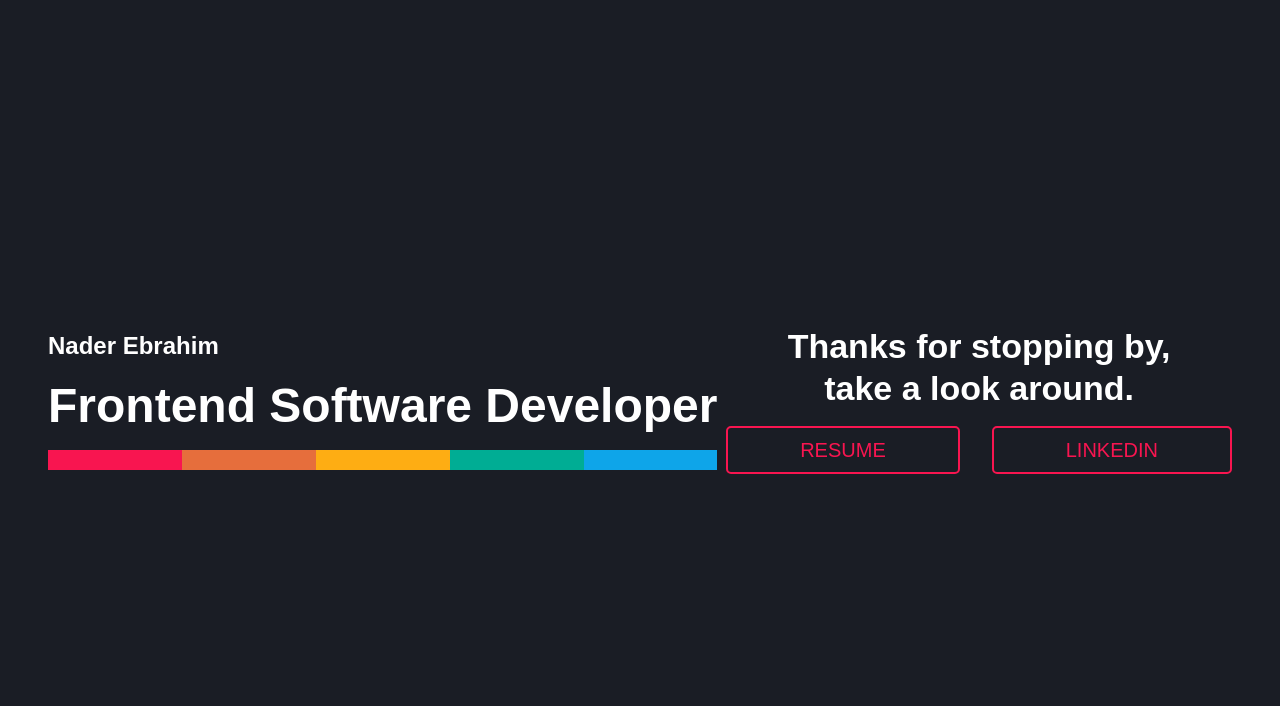
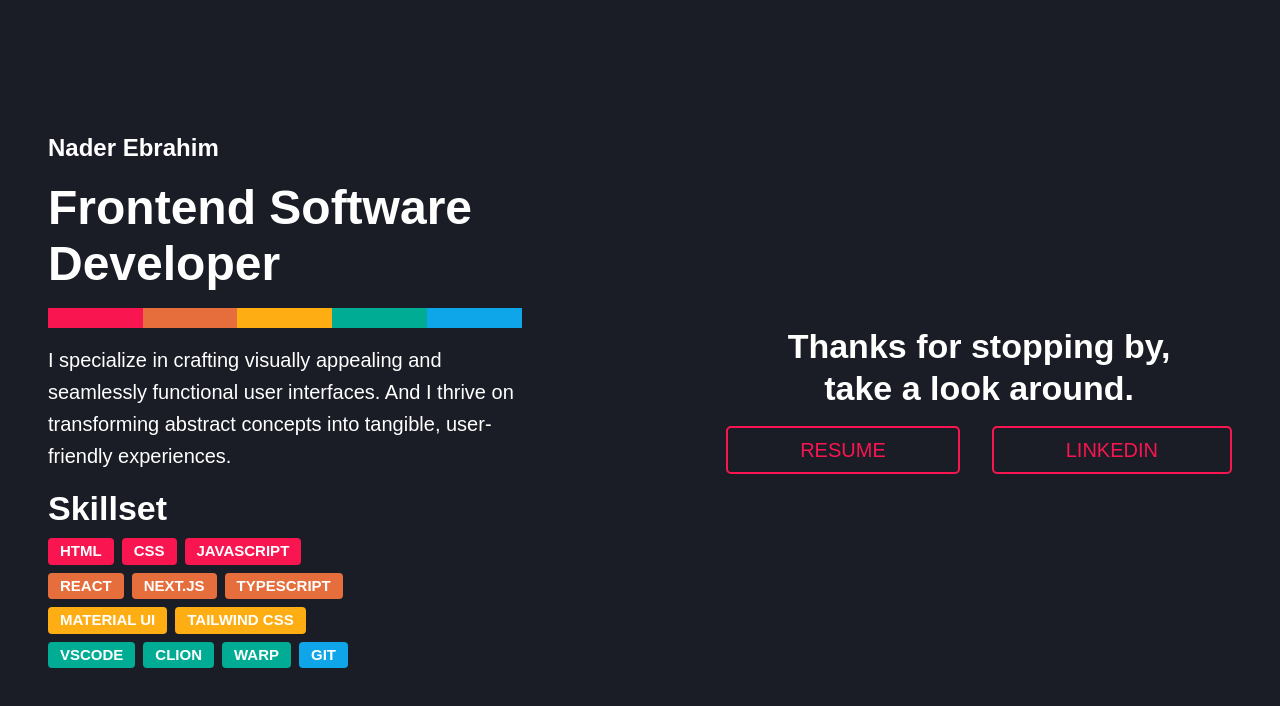
Before and after one commit to terminader7/portfolio, a Next.js app: page / in a window 1280 px wide. Shown: the top 706 px of the page. Built offline with nearby package versions, Linux system fonts and the light colour scheme.

Commit message:
made skillchip component, displaying skills on home page

```diff
--- /dev/null
+++ b/components/SkillChip.tsx
@@ -0,0 +1,28 @@
+import { styled } from "@mui/material";
+import MuiChip, { ChipProps } from "@mui/material/Chip";
+
+interface StyledChipProps extends ChipProps {
+  background: string;
+}
+
+const Chip = styled(MuiChip)<StyledChipProps>(
+  ({ theme, background }) => `
+    display: inline-flex;
+    font-size: 15px;
+    text-transform: uppercase;
+    font-weight: 700;
+    align-items: center;
+    height: auto;
+    justify-content: center;
+    padding: ${theme.spacing(0.25, 0)};
+    border-radius: 4px;
+    color: ${theme.palette.common.white};
+    background-color: ${background};
+`
+);
+
+const SkillChip = ({ label, background }: StyledChipProps) => {
+  return <Chip variant="filled" label={label} background={background} />;
+};
+
+export default SkillChip;
--- a/pages/index.tsx
+++ b/pages/index.tsx
@@ -4,6 +4,7 @@ import InlineContainer from "../components/InlineContainer";
 import LinkButton from "../components/LinkButton";
 import { useTheme } from "@mui/material";
 import MultiColorLine from "../components/MultiColorLine";
+import SkillChip from "../components/SkillChip";
 // import Image from "next/image";
 
 export default function Home() {
@@ -24,7 +25,7 @@ export default function Home() {
           height: "100vh",
         }}
       >
-        <Box display="flex" gap="1rem" flexDirection="column">
+        <Box display="flex" gap="1rem" flexDirection="column" width="40%">
           <Typography
             variant="h5"
             textAlign="center"
@@ -38,12 +39,67 @@ export default function Home() {
           </Typography>
           <Typography
             variant="h3"
-            textAlign="center"
             sx={{ color: "common.white", fontWeight: "bold" }}
           >
             Frontend Software Developer
           </Typography>
           <MultiColorLine />
+          <Typography variant="h6" color="common.white">
+            I specialize in crafting visually appealing and seamlessly
+            functional user interfaces. And I thrive on transforming abstract
+            concepts into tangible, user-friendly experiences.
+          </Typography>
+          <Box>
+            <Typography
+              variant="h4"
+              color="common.white"
+              fontWeight={600}
+              marginBottom=".5rem"
+            >
+              Skillset
+            </Typography>
+            <InlineContainer gap=".5rem" width="70%" sx={{ flexWrap: "wrap" }}>
+              <SkillChip label="HTML" background={theme.palette.primary.red} />
+              <SkillChip label="CSS" background={theme.palette.primary.red} />
+              <SkillChip
+                label="JavaScript"
+                background={theme.palette.primary.red}
+              />
+              <SkillChip
+                label="React"
+                background={theme.palette.primary.orange}
+              />
+              <SkillChip
+                label="Next.js"
+                background={theme.palette.primary.orange}
+              />
+              <SkillChip
+                label="TypeScript"
+                background={theme.palette.primary.orange}
+              />{" "}
+              <SkillChip
+                label="Material UI"
+                background={theme.palette.primary.yellow}
+              />
+              <SkillChip
+                label="Tailwind CSS"
+                background={theme.palette.primary.yellow}
+              />
+              <SkillChip
+                label="VSCode"
+                background={theme.palette.primary.green}
+              />
+              <SkillChip
+                label="CLion"
+                background={theme.palette.primary.green}
+              />
+              <SkillChip
+                label="Warp"
+                background={theme.palette.primary.green}
+              />
+              <SkillChip label="Git" background={theme.palette.primary.blue} />
+            </InlineContainer>
+          </Box>
         </Box>
         <Box display="flex" flexDirection="column" gap="1rem">
           <Typography
```
